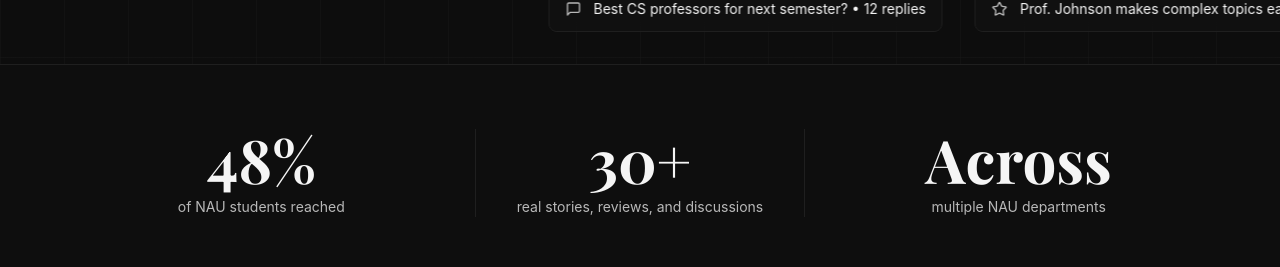
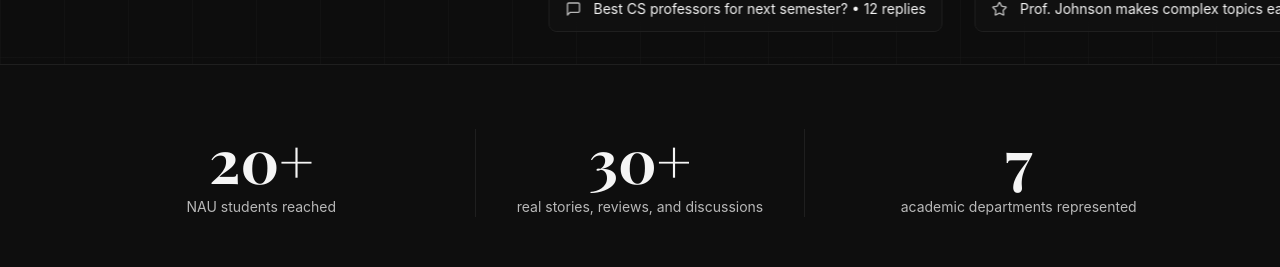
Before and after one commit to arslan01000/nau-student-hub, a React (Vite) app: page / in a window 1280 px wide. Shown: the part 840-1107 px from the top of the page. Built offline with nearby package versions, Linux system fonts and the light colour scheme; no server answers; the database is empty.

Commit message:
Update Home.tsx

```diff
--- a/src/pages/Home.tsx
+++ b/src/pages/Home.tsx
@@ -229,16 +229,16 @@ export default function Home({ onLoginClick }: HomeProps) {
         <div className="container mx-auto max-w-6xl">
           <div className="grid md:grid-cols-3 gap-12">
             <div className="text-center space-y-2">
-              <div className="text-5xl md:text-6xl font-serif font-bold text-foreground">48%</div>
-              <p className="text-sm text-muted-foreground">of NAU students reached</p>
+              <div className="text-5xl md:text-6xl font-serif font-bold text-foreground">20+</div>
+              <p className="text-sm text-muted-foreground">NAU students reached</p>
             </div>
             <div className="text-center space-y-2 md:border-x border-border">
               <div className="text-5xl md:text-6xl font-serif font-bold text-foreground">30+</div>
               <p className="text-sm text-muted-foreground">real stories, reviews, and discussions</p>
             </div>
             <div className="text-center space-y-2">
-              <div className="text-5xl md:text-6xl font-serif font-bold text-foreground">Across</div>
-              <p className="text-sm text-muted-foreground">multiple NAU departments</p>
+              <div className="text-5xl md:text-6xl font-serif font-bold text-foreground">7</div>
+              <p className="text-sm text-muted-foreground">academic departments represented</p>
             </div>
           </div>
         </div>
```
